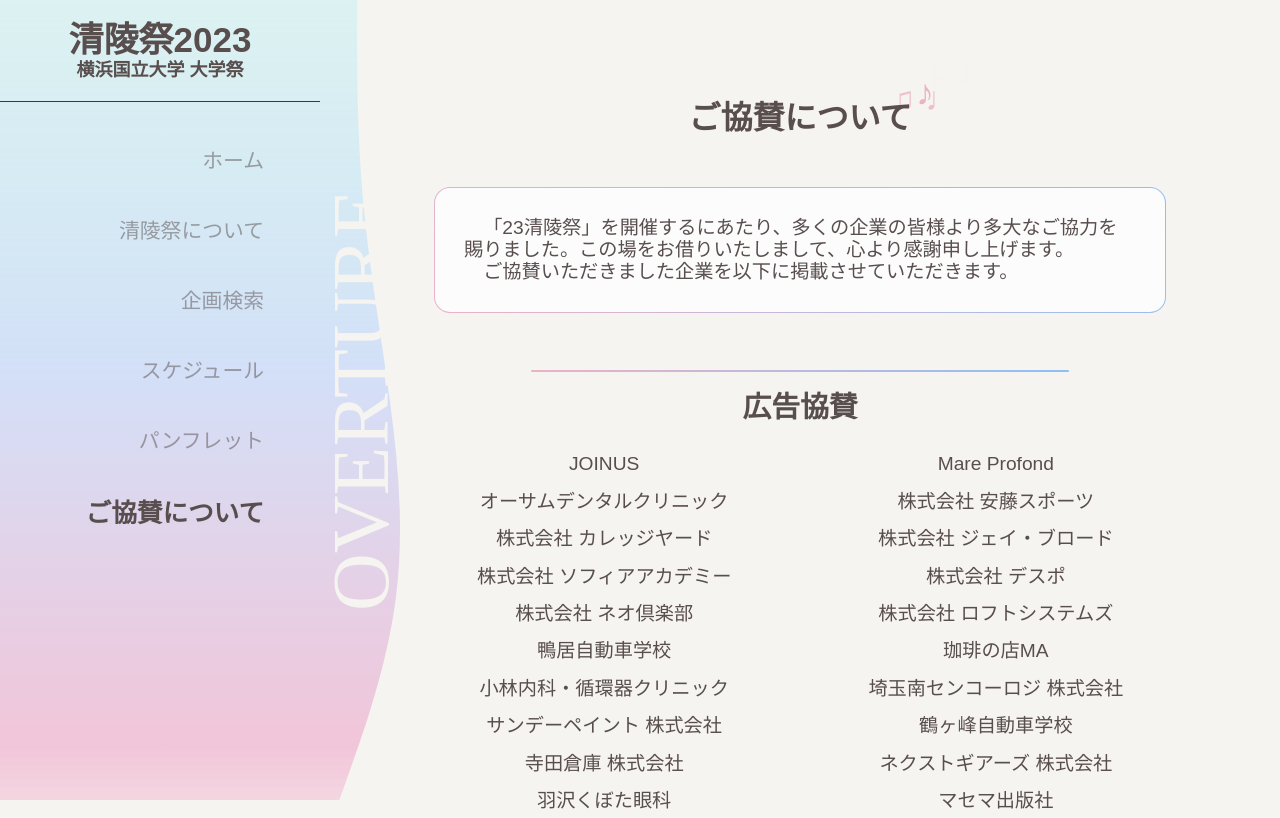
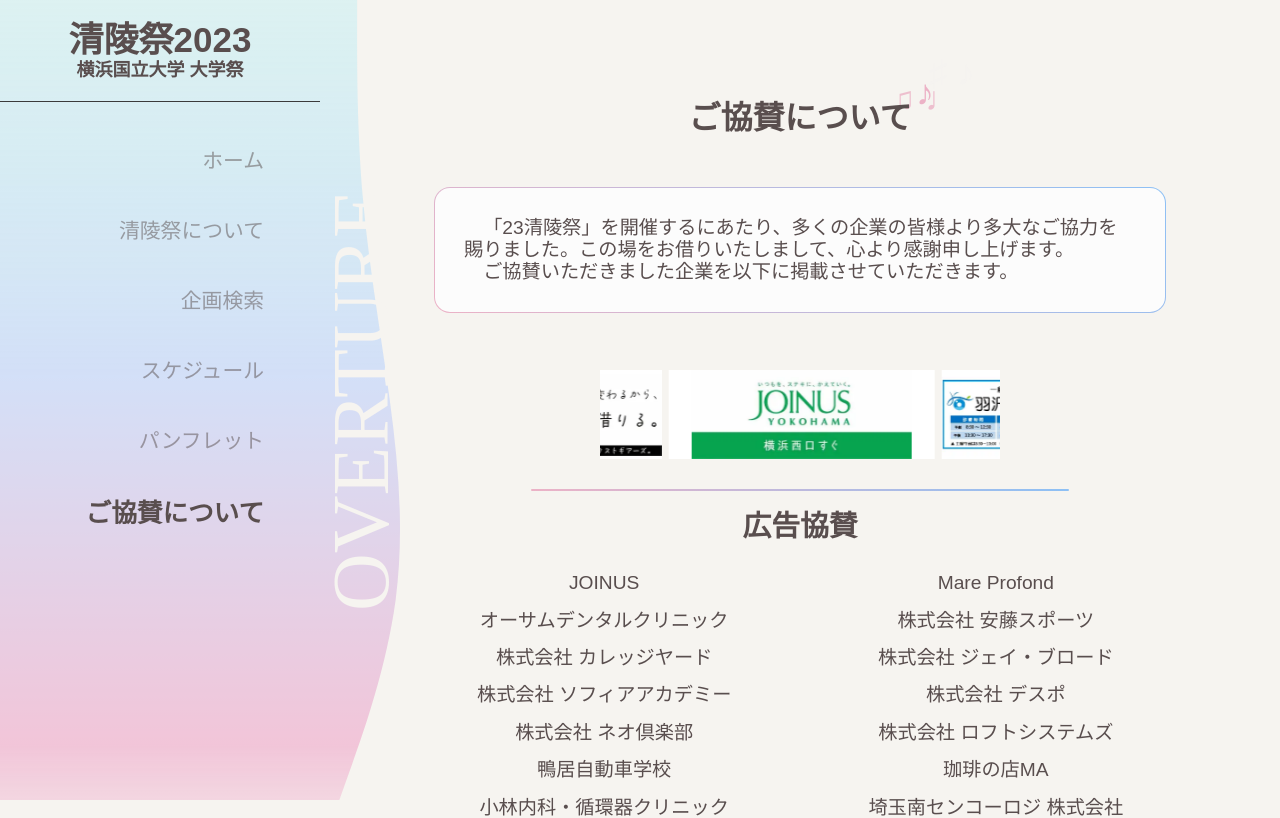
Before and after one commit to ynufes-tech/ynufes-seiryo23, a Nuxt app: page /sponsors in a window 1280 px wide. Shown: the top 818 px of the page. Built offline with nearby package versions, Linux system fonts and the light colour scheme.

Commit message:
🔍️ (page/sponsors)useHeadの追加

```diff
--- a/pages/sponsors/index.vue
+++ b/pages/sponsors/index.vue
@@ -1,4 +1,15 @@
-<script setup lang="ts"></script>
+<script setup lang="ts">
+useHead({
+  title: "清陵祭 - ご協賛について",
+  meta: [
+    {
+      name: "description",
+      content:
+        "清陵祭は、多くの企業や団体からのご協賛により実現しています。広告協賛、寄付、ブース協賛、物品協賛と様々な形でのご支援をいただいております。ご協賛いただいた皆様に深く感謝申し上げます。",
+    },
+  ],
+});
+</script>
 
 <template>
   <div id="sponsors-page-frame">
@@ -8,6 +19,7 @@
       <br />
       &emsp;ご協賛いただきました企業を以下に掲載させていただきます。
     </SectionFrame>
+    <LazySponsorsView />
     <div>
       <hr />
       <section class="sponsor-section">
```
